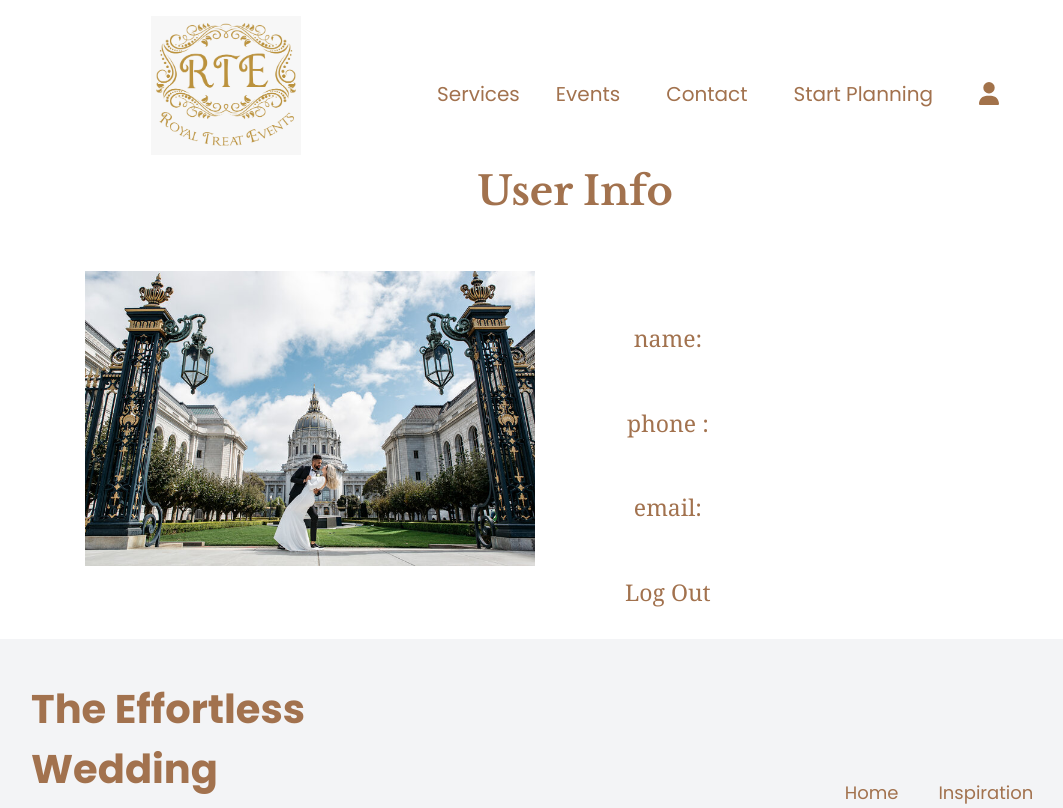
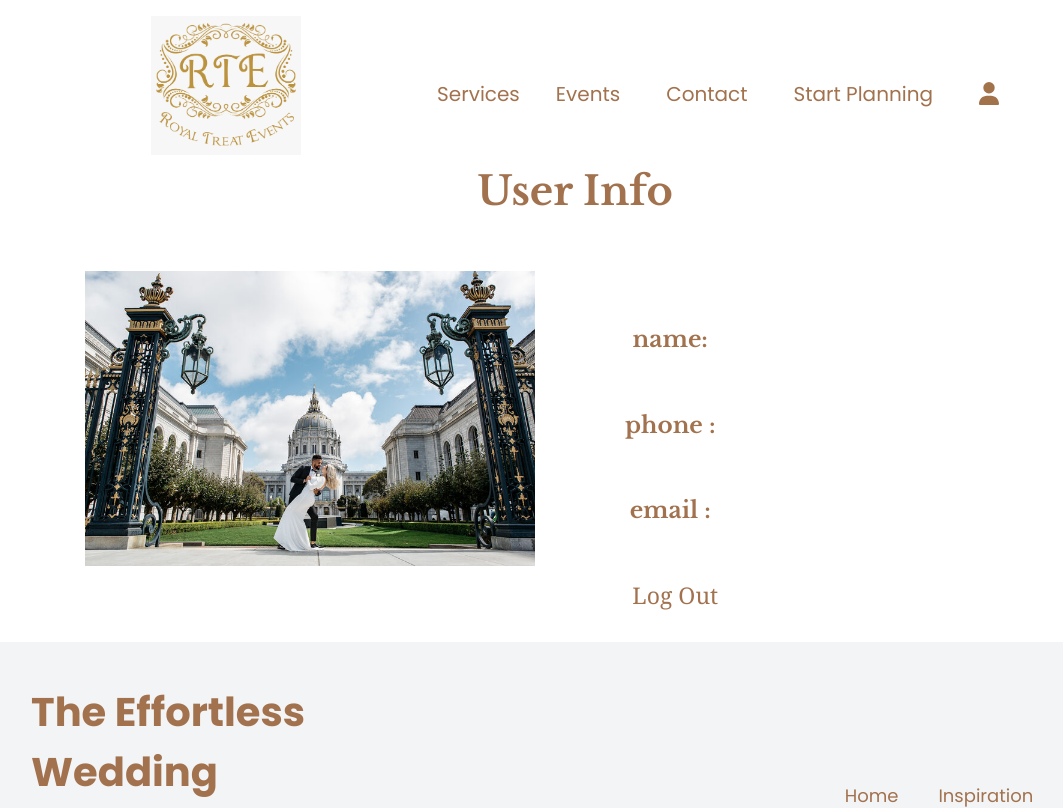
Before and after one commit to beqa200/colab-team3, a React (Vite) app: page /userInfo in a window 1280 px wide. Shown: the top 808 px of the page, without its empty margins (65-1128 px from the left). Built offline with nearby package versions, Linux system fonts and the light colour scheme; sample sign-in values are in the browser's storage.

Commit message:
login and registration functionals

```diff
--- a/src/components/Footer.jsx
+++ b/src/components/Footer.jsx
@@ -11,7 +11,7 @@ export default function Footer() {
     <div className="px-4 lg:px-24 py-10 bg-gray-100">
       <div className="flex flex-col lg:flex-row justify-between items-start">
         {/* Left Section: Title, Description, and Social Icons */}
-        <div className="lg:w-1/2 text-left lg:text-left text-center">
+        <div className="lg:w-1/2 lg:text-left text-center">
           <h1 className="text-[40px] text-[#a2724e] font-poppins font-bold">
             The Effortless Wedding
           </h1>
--- a/src/components/Header.jsx
+++ b/src/components/Header.jsx
@@ -2,6 +2,7 @@ import React, { useEffect, useState } from "react";
 import logo from "../assets/logo.webp";
 import loho4 from "../assets/loho4.png";
 import userImage from '../assets/user.svg'
+import { useLogin } from "../context/LoginProvider";
 // import loogo from '../assets/loogo.webp'
 <assets />
 import {
@@ -10,16 +11,16 @@ import {
 } from "react-router-dom";
 
 export default function Header() {
-  const [log, setLog] = useState(false)
 
-  useEffect(() => {
+  const {log,setLog} = useLogin()
+  // useEffect(() => {
 
-      let token = localStorage.getItem("token");
-      if (token) {
-       setLog(true)
-      }
+  //     let token = localStorage.getItem("token");
+  //     if (token) {
+  //      setLog(true)
+  //     }
 
-  }, []);
+  // }, []);
   const [isOpen, setIsOpen] = useState(false);
   const toggleMenu = () => {
     setIsOpen(!isOpen);
--- a/src/components/UserInfo.jsx
+++ b/src/components/UserInfo.jsx
@@ -48,13 +48,13 @@ const navigate = useNavigate()
       </div>
 <div className='md:ml-[50px]'>
   <div className='pb-[10px] xl:pt-[20px]  md:mt-[90px] xl:text-[23px] lg:pr-[50px] lg:text-[17px] lg:pb-[30px] font-serif text-[#a2724e]'>
-      name:  { user ? user.name : null }
+       <span className='pb-[10px] xl:pt-[20px]  md:mt-[90px] xl:text-[23px] lg:pr-[10px] lg:text-[17px] lg:pb-[30px] font-libre font-bold text-[#a2724e]'>name:</span>  <span>{ user ? user.name : null }</span>
   </div>
   <div className='pb-[10px] xl:pt-[20px] xl:text-[23px] lg:pr-[50px] lg:text-[17px] lg:pb-[30px] font-serif text-[#a2724e]'>
-      phone :  { user ? user.phoneNumber : null }
+      <span  className='pb-[10px] xl:pt-[20px] xl:text-[23px] lg:pr-[10px] lg:text-[17px] lg:pb-[30px] font-libre font-bold text-[#a2724e]'>phone : </span>  <span>{ user ? user.phoneNumber : null }</span>
   </div>
   <div className='pb-[10px] xl:pt-[20px] xl:text-[23px] lg:pr-[50px] lg:text-[17px] lg:pb-[30px] font-serif text-[#a2724e]'>
-      email:  { user ? user.email : null }
+  <span  className='pb-[10px] xl:pt-[20px] xl:text-[23px] lg:pr-[10px] lg:text-[17px] lg:pb-[30px] font-libre font-bold text-[#a2724e]'>email : </span>  { user ? user.email : null }
   </div>
   <div className='pb-[10px] xl:pt-[20px] hover:underline duration-300 xl:text-[23px] lg:pr-[50px] lg:text-[17px] lg:pb-[30px] font-serif text-[#a2724e] cursor-pointer'>
     <h1 onClick={handleLogout}>Log Out</h1>
--- /dev/null
+++ b/src/context/LoginProvider.jsx
@@ -0,0 +1,24 @@
+import React, { useContext, useEffect, useState } from 'react'
+import { createContext } from 'react'
+const context = createContext({ log: false, setLog: ()=>{} })
+
+export default function LoginProvider({children}) {
+
+    const [log, setLog] = useState(false)
+    useEffect(()=>{
+        const tokenStr = localStorage.getItem("token");
+        if (tokenStr) {
+          setLog(true);
+        }
+    })
+  return (
+   <context.Provider value={ {log, setLog} }>
+    {children}
+   </context.Provider>
+
+  )
+}
+export const useLogin = ()=>{
+    const loginContext = useContext(context)
+    return loginContext
+}
--- a/src/main.jsx
+++ b/src/main.jsx
@@ -2,9 +2,12 @@ import { StrictMode } from 'react'
 import { createRoot } from 'react-dom/client'
 import App from './App.jsx'
 import './index.css'
-
+import LoginProvider from './context/LoginProvider.jsx'
 createRoot(document.getElementById('root')).render(
   <StrictMode>
-    <App />
+    <LoginProvider>
+        <App />
+    </LoginProvider>
+
   </StrictMode>,
 )
```
